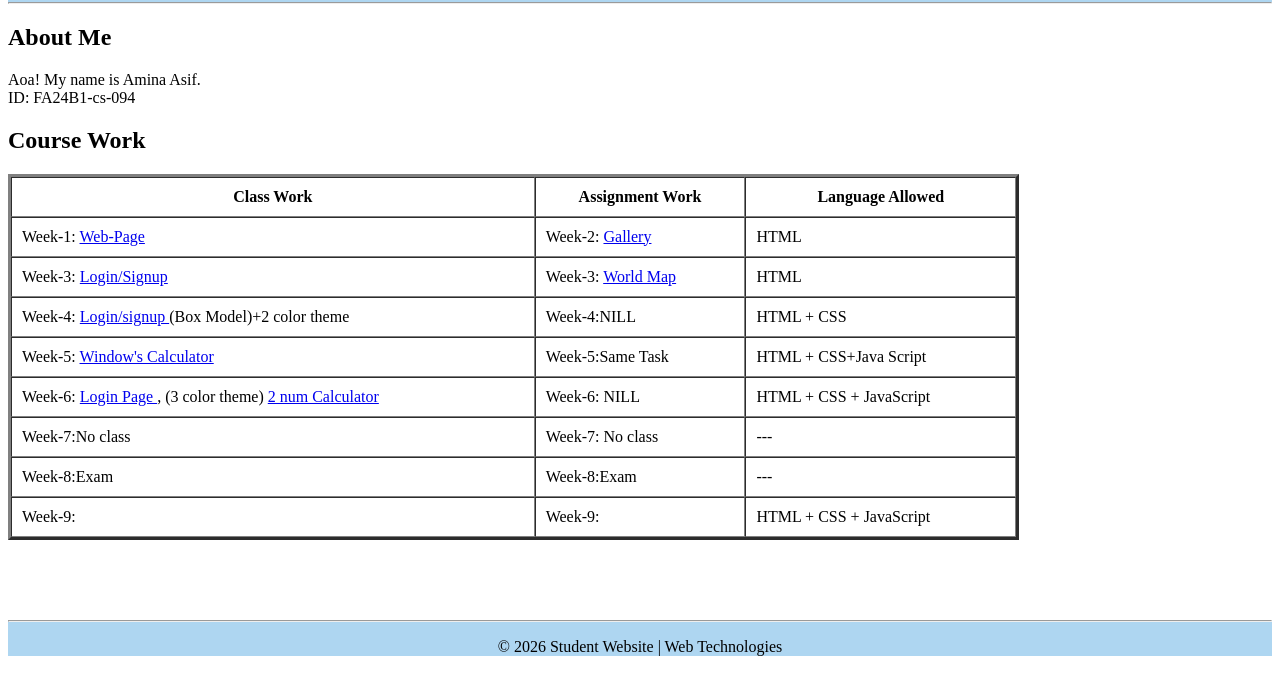
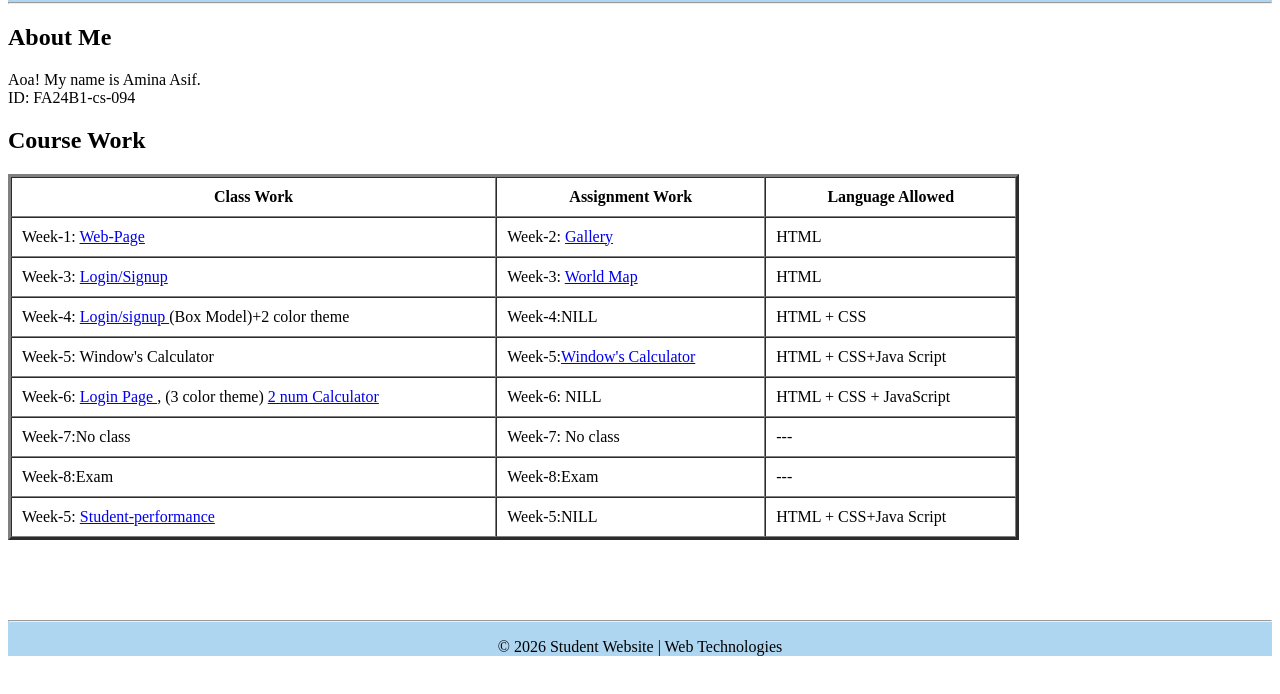
Before and after one commit to Amina-094/mylabwork, a plain HTML site: page index.html in a window 1280 px wide. Shown: the part 104-798 px from the top of the page. Drawn offline with Linux system fonts and the light colour scheme.

Commit message:
Update index.html

```diff
--- a/index.html
+++ b/index.html
@@ -63,25 +63,12 @@ Login/signup
 </a>
 (Box Model)+2 color theme
 </td>
-
-            <td>
-                Week-4:NILL
-            </td>
-
+<td>Week-4:NILL</td>
  <td>HTML + CSS</td>
 </tr>
  <tr>
-            <td>
-                Week-5:
-                <a href="  https://amina-094.github.io/week-5-task/">
-                   Window's Calculator
-                </a>
-            </td>
-
-            <td>
-                Week-5:Same Task
-            </td>
-
+<td>Week-5: Window's Calculator</td>
+<td> Week-5:<a href="  https://amina-094.github.io/week-5-task/">Window's Calculator</td>
 <td>HTML + CSS+Java Script</td>
  </tr>
         <!-- Week 6 -->
@@ -131,17 +118,18 @@ Login/signup
 </tr>
   <tr>
             <td>
-        Week-9:
+                Week-5:
+                <a href="  https://amina-094.github.io/Student-performance-/">
+                  Student-performance
+                </a>
             </td>
 
             <td>
-        Week-9:
+                Week-5:NILL
             </td>
 
-
-    <td>HTML + CSS + JavaScript</td>
+            <td>HTML + CSS+Java Script</td>
         </tr>
-
     </table>
 
     <br><br><br><br>
```
Lines whose indentation alone changed are shown as unchanged.
